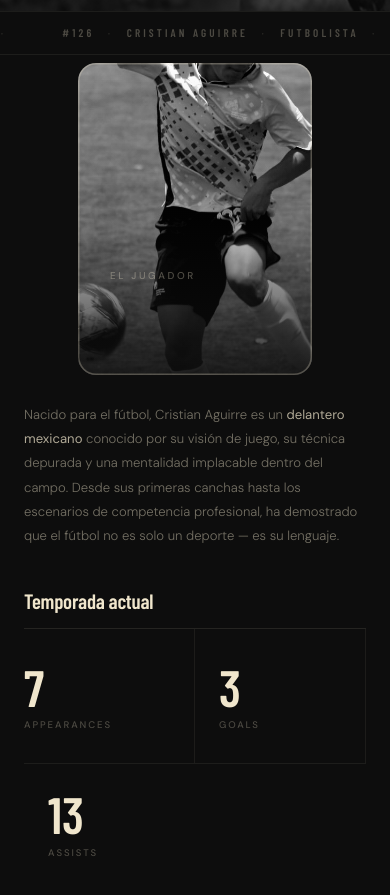
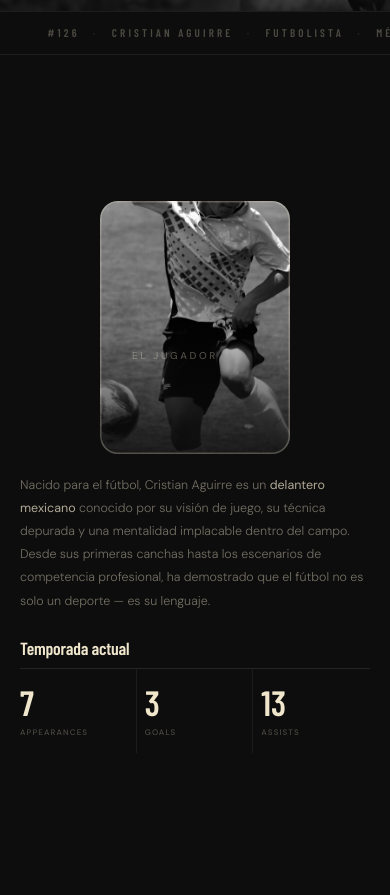
Before and after one commit to xyzdott/crs, a plain HTML site: page index.html in a window 390 px wide. Shown: the part 833-1728 px from the top of the page. Drawn offline with nearby package versions, Linux system fonts and the light colour scheme; a web font is replaced by a local one.

Commit message:
Add files via upload

```diff
--- a/index.html
+++ b/index.html
@@ -675,13 +675,33 @@
       .footer-meta   { flex-direction: column; gap: 0.5rem; align-items: center; }
     }
     @media (max-width: 480px) {
-      .stats { grid-template-columns: 1fr 1fr; }
-      .stat:last-child {
-        grid-column: span 2;
-        border-right: none;
-        border-top: 1px solid rgba(240,230,204,0.07);
-        padding-top: 1.5rem;
-      }
+      /* Hero */
+      .hero          { padding: 0 1.25rem 2.5rem; }
+      .hero-scroll   { display: none; }
+
+      /* About / Born to Play */
+      .about-driver  { height: 190vh; }
+      .about         { padding: 2.5rem 1.25rem; gap: 1.25rem; }
+      .about-card    { width: min(28vh, 190px); }
+      .about-foot    { width: 100%; }
+      .about-bio     { font-size: 0.78rem; margin-bottom: 1.25rem; }
+      .season-heading { font-size: 1.1rem; margin-top: 1.5rem; margin-bottom: 0.6rem; }
+      .stats         { grid-template-columns: repeat(3, 1fr); }
+      .stat          { padding: 1rem 0.5rem; }
+      .stat:last-child { grid-column: auto; border-top: none; border-right: none; padding-top: 1rem; }
+      .stat-num      { font-size: 2.2rem; }
+      .stat-label    { font-size: 0.5rem; letter-spacing: 0.14em; }
+
+      /* Quote / Mentalidad */
+      .quote-mark    { font-size: clamp(3.5rem, 13vw, 8rem); }
+      .quote-text    { font-size: clamp(1.9rem, 7.8vw, 4rem); }
+      .quote-content { padding: 4rem 1.25rem; }
+
+      /* Goat Tracks */
+      .goat-tracks   { padding: 4rem 1.25rem 5rem; }
+      .gt-grid       { grid-template-columns: 1fr; max-width: 100%; gap: 2rem; }
+      .gt-header     { margin-bottom: 2rem; }
+      .gt-name       { font-size: 0.82rem; }
     }
   </style>
 </head>
```
